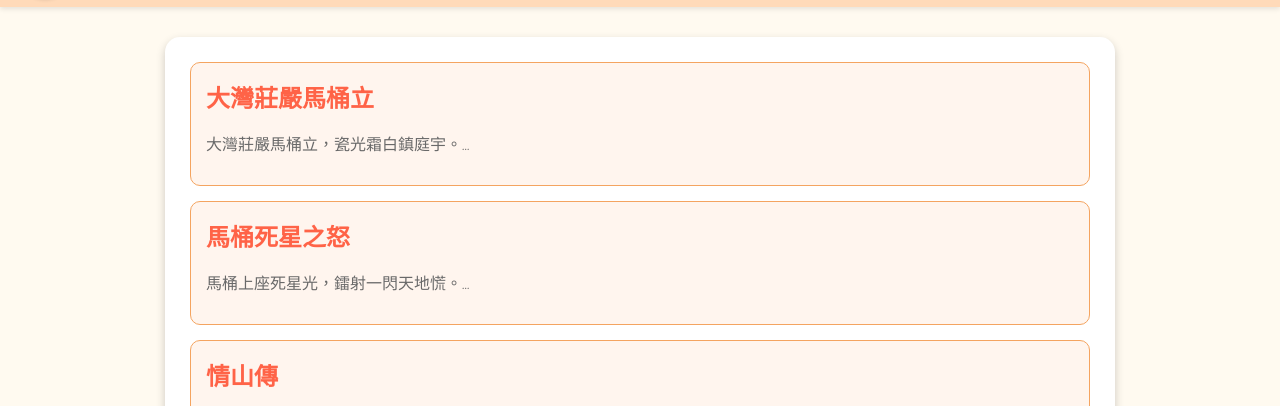
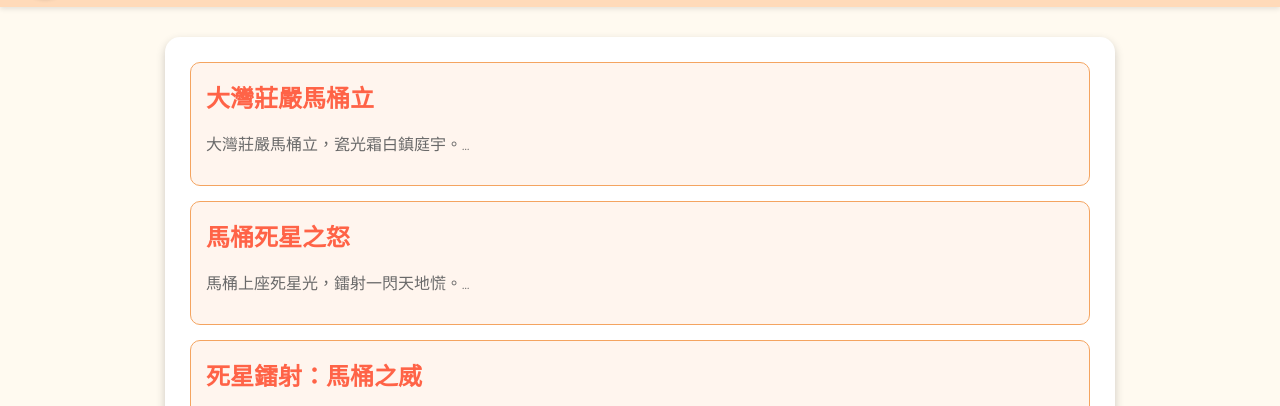
Before and after one commit to ftufjvaoajxz123934802/poem-selection, a plain HTML site: page mighty-toilets.html in a window 1280 px wide. Shown: the part 394-800 px from the top of the page. Drawn offline with Linux system fonts and the light colour scheme.

Commit message:
Update mighty-toilets.html

```diff
--- a/mighty-toilets.html
+++ b/mighty-toilets.html
@@ -34,7 +34,7 @@
             <p>馬桶上座死星光，鐳射一閃天地慌。...</p>
         </div>
         <div class="article">
-            <h2><a href="./mighty-toilets/死星鐳射：馬桶之威.html">情山傳</a></h2>
+            <h2><a href="./mighty-toilets/死星鐳射：馬桶之威.html">死星鐳射：馬桶之威</a></h2>
             <p>有一城，名曰台南，其地廣人和，然城中有一異事。...</p>
         </div>
 
```
